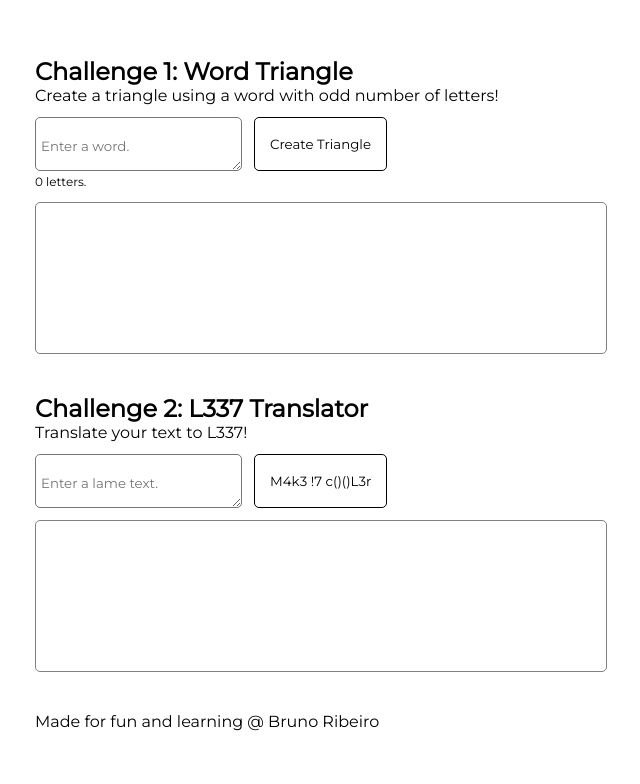
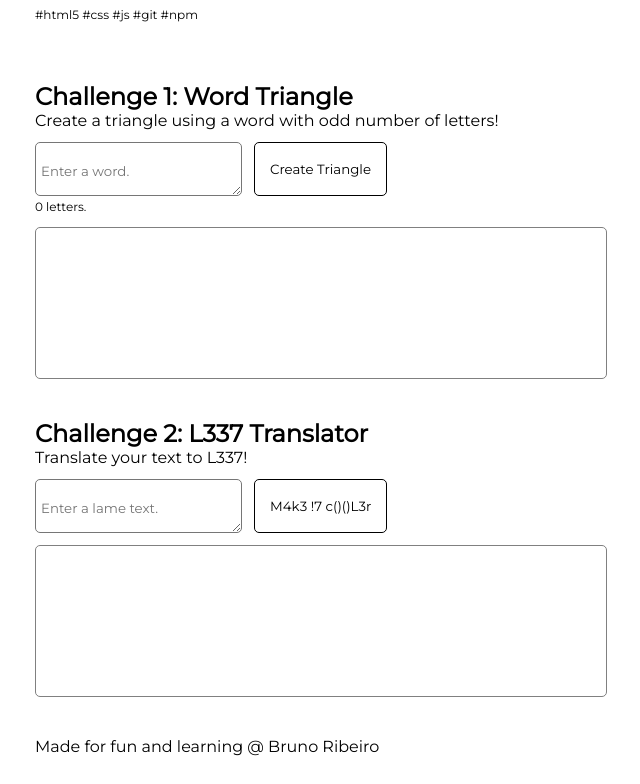
Before and after one commit to brunoenribeiro/challenjs, a website: page index.html in a window 1280 px wide. Shown: the part 157-941 px from the top of the page, without its empty margins (65-705 px from the left). Drawn offline with Linux system fonts and the light colour scheme.

Commit message:
Added technologies used; new CSS class ".detail"

```diff
--- a/css/style.css
+++ b/css/style.css
@@ -52,8 +52,9 @@ button:hover{
 	border-radius: 5px;
 }
 
-.challenge .lettercount {
+.detail {
 	font-size: 12px;
+	margin: 10px 0;
 }
 
 .challenge .result {
--- a/index.html
+++ b/index.html
@@ -10,6 +10,7 @@
 	<header>
 		<h1>Challen.js</h1>
 		<p>Challenges made with pure JavaScript</p>
+		<p class="detail">#html5 #css #js #git #npm</p>
 	</header>
 
 	<!-- challenge #1: Word Pyramid -->
@@ -24,7 +25,7 @@
 			<textarea id="input1" placeholder="Enter a word." onkeyup="letterCount()"></textarea>
 			<button onclick="createPyramidFromText()">Create Triangle</button><br>
 		</div>
-		<span class="lettercount" id="lettercount1">0 letters.</span>
+		<span class="detail" id="lettercount1">0 letters.</span>
 		<p class="result center-text" id="result1"></p>
 
 	</div>
```
